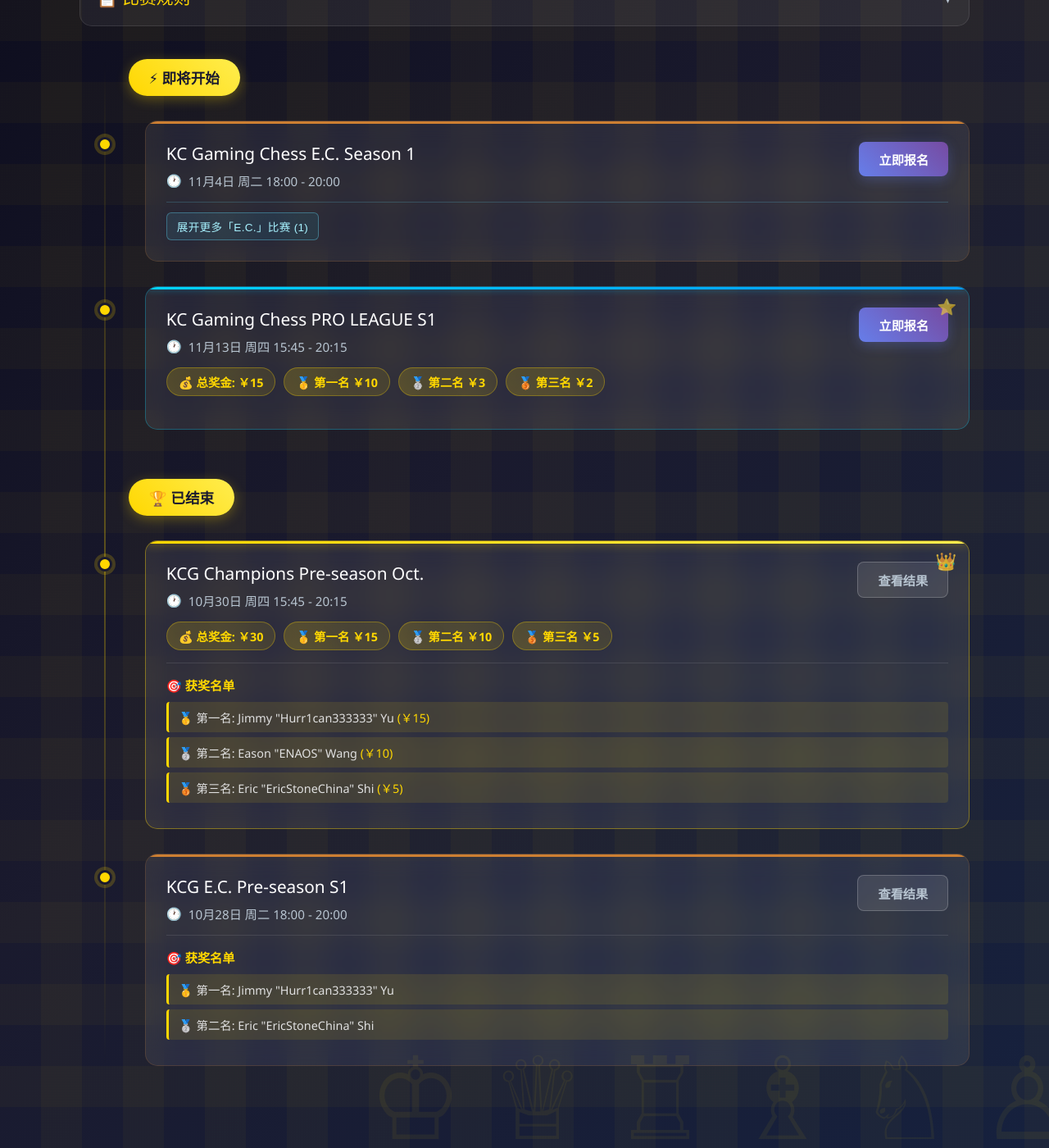
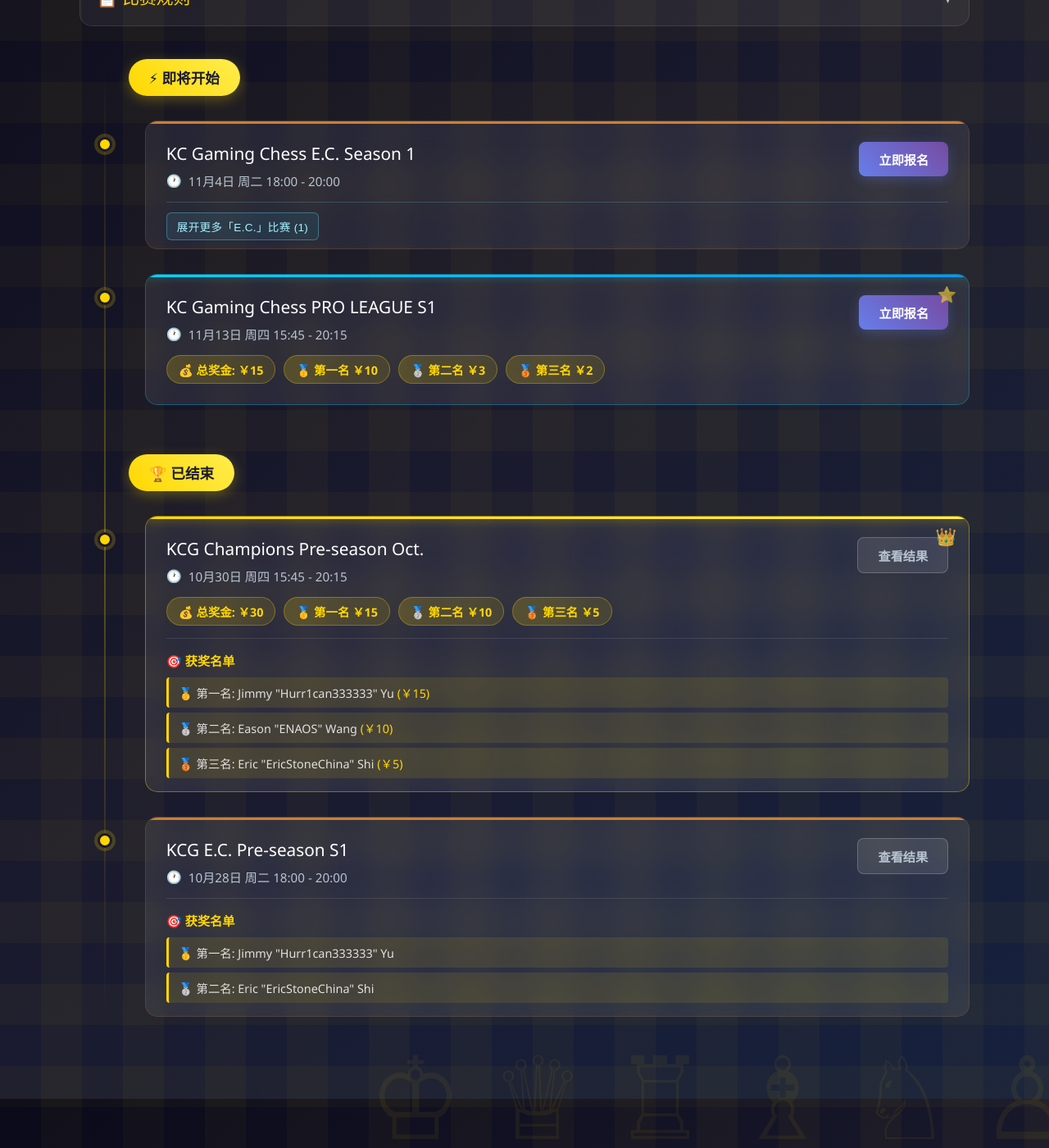
Before and after one commit to KCISEastCampus/Pages, a Jekyll site: the page built from chess.md, in a window 1280 px wide and 1400 px high, scrolled down 379 px. Shown: the whole window at 82% size. Built offline with Jekyll 4.4.1, drawn with Linux system fonts in a browser that asks for light colours.

Commit message:
调整比赛卡片内边距，优化视觉效果

```diff
--- a/_layouts/chess_new.html
+++ b/_layouts/chess_new.html
@@ -349,7 +349,7 @@
         backdrop-filter: blur(15px);
         border: 1px solid rgba(255, 255, 255, 0.15);
         border-radius: 15px;
-        padding: 25px;
+        padding: 25px 25px 10px 25px;
         transition: all 0.3s cubic-bezier(0.4, 0, 0.2, 1);
         position: relative;
         overflow: hidden;
```
